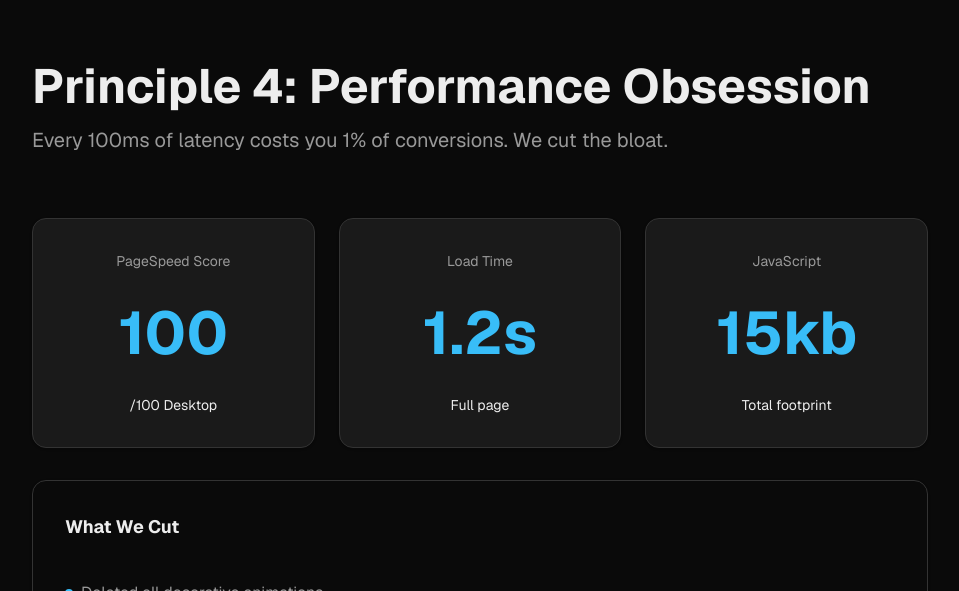
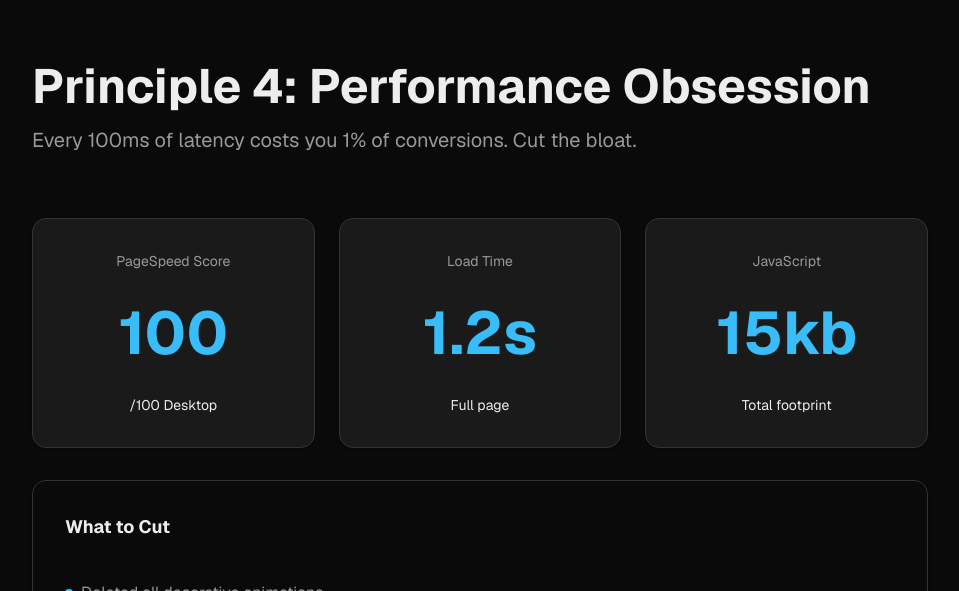
Before and after one commit to notbraison/websitedesignprinciples, a Next.js app: page / in a window 1280 px wide. Shown: the part 3500-4091 px from the top of the page, without its empty margins (160-1119 px from the left). Built offline with nearby package versions, Linux system fonts and the light colour scheme.

Commit message:
Update text for performance principle section

```diff
--- a/app/page.tsx
+++ b/app/page.tsx
@@ -260,7 +260,7 @@ export default function Home() {
         <div className="max-w-4xl w-full">
           <h2 className="text-4xl md:text-5xl font-bold mb-4">Principle 4: Performance Obsession</h2>
           <p className="text-xl text-muted-foreground mb-16 text-balance">
-            Every 100ms of latency costs you 1% of conversions. We cut the bloat.
+            Every 100ms of latency costs you 1% of conversions. Cut the bloat.
           </p>
 
           <div className="grid grid-cols-1 md:grid-cols-3 gap-6">
@@ -284,7 +284,7 @@ export default function Home() {
           </div>
 
           <Card className="bg-secondary/5 border-border p-8 mt-8">
-            <h3 className="font-bold text-lg mb-4">What We Cut</h3>
+            <h3 className="font-bold text-lg mb-4">What to Cut</h3>
             <ul className="space-y-2 text-muted-foreground">
               <li className="flex items-center gap-2">
                 <span className="inline-block w-2 h-2 bg-accent rounded-full"></span>
```
